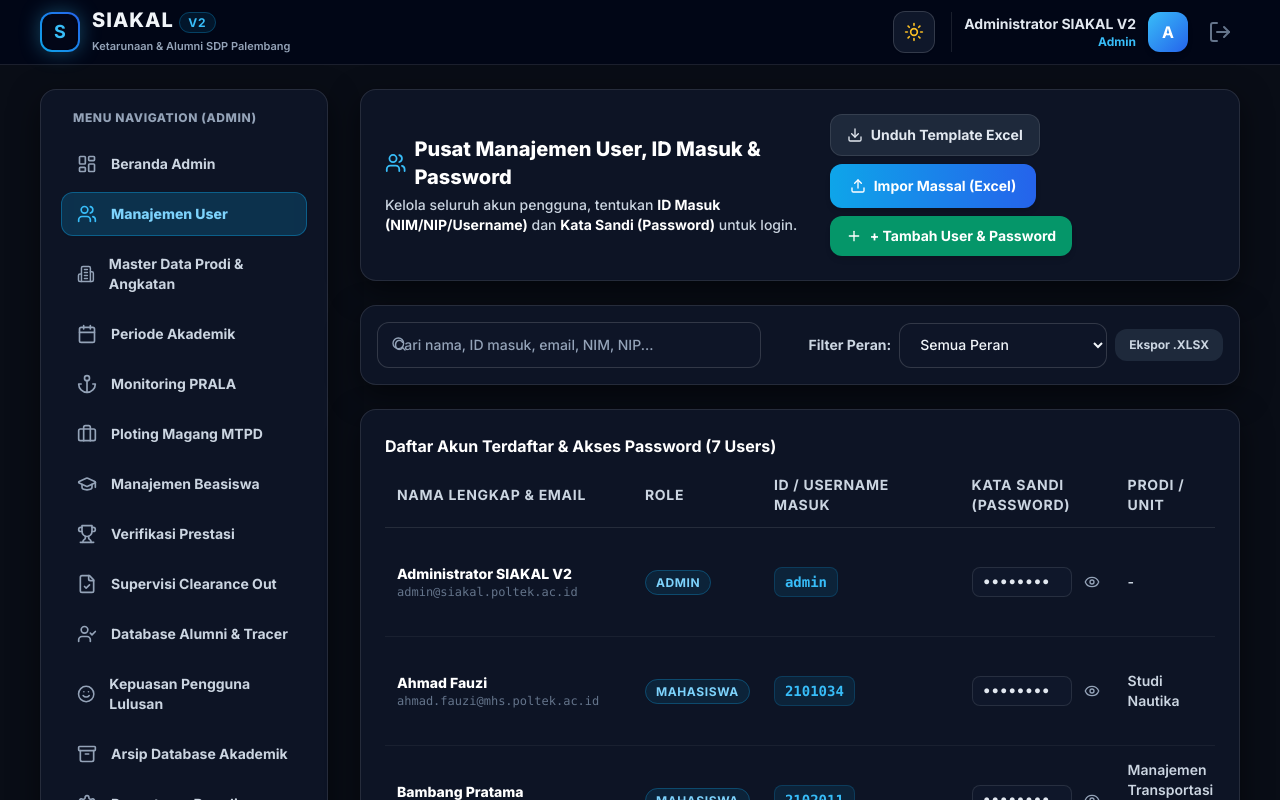
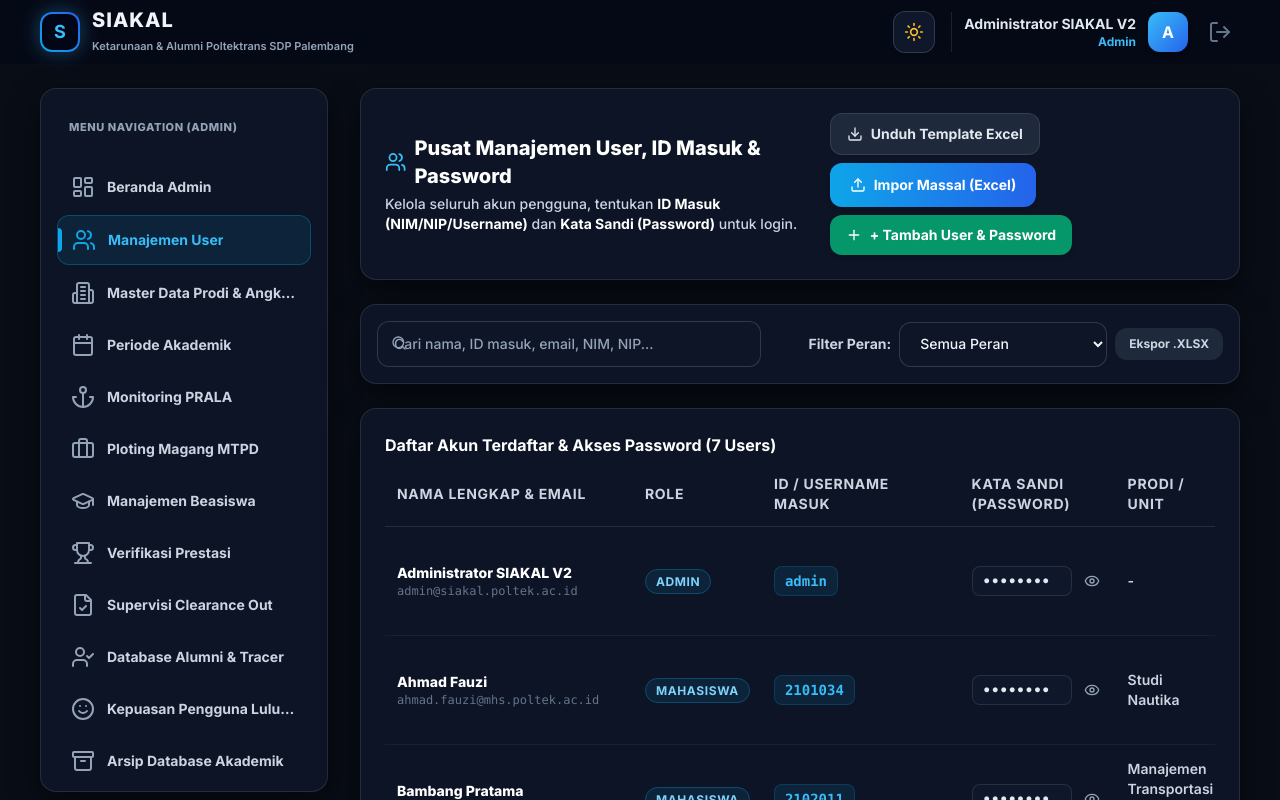
Before and after one commit to dadang56/siakal-v2, a Next.js app: page /dashboard/admin/manajemen-user in a window 1280 px wide. Shown: the top 800 px of the page. Built offline with nearby package versions, Linux system fonts and the light colour scheme.

Commit message:
feat: Automatic role detection on login, borderless navbar without theme toggle on landing page, updated Poltektrans SDP Palembang subtitle, and removed V2 suffix

```diff
--- a/components/Navbar.tsx
+++ b/components/Navbar.tsx
@@ -12,9 +12,10 @@ interface NavbarProps {
     email?: string;
   };
   onLogout?: () => void;
+  hideThemeToggle?: boolean;
 }
 
-export function Navbar({ currentUser, onLogout }: NavbarProps) {
+export function Navbar({ currentUser, onLogout, hideThemeToggle = false }: NavbarProps) {
   const { theme, setTheme } = useTheme();
   const [customLogo, setCustomLogo] = useState<string>('');
 
@@ -40,7 +41,7 @@ export function Navbar({ currentUser, onLogout }: NavbarProps) {
   const userRole = currentUser?.role || 'User';
 
   return (
-    <header className="sticky top-0 z-40 w-full backdrop-blur-xl bg-white/90 dark:bg-slate-950/90 border-b border-slate-200/90 dark:border-white/10 shadow-sm dark:shadow-none transition-colors duration-200">
+    <header className="sticky top-0 z-40 w-full backdrop-blur-xl bg-slate-950/40 border-none shadow-none transition-colors duration-200">
       <div className="max-w-[1920px] mx-auto px-4 sm:px-8 lg:px-10 h-16 flex items-center justify-between">
         {/* Brand Logo & Name */}
         <Link href="/" className="flex items-center gap-3 group">
@@ -55,15 +56,16 @@ export function Navbar({ currentUser, onLogout }: NavbarProps) {
           )}
           <div className="flex flex-col">
             <span className="font-extrabold text-lg sm:text-xl tracking-wider text-slate-900 dark:text-slate-100 group-hover:text-sky-600 dark:group-hover:text-sky-400 transition-colors">
-              SIAKAL <span className="text-sky-600 dark:text-sky-400 text-xs font-bold px-2 py-0.5 rounded-full bg-sky-500/10 border border-sky-500/30">V2</span>
+              SIAKAL
             </span>
-            <span className="text-[11px] text-slate-500 dark:text-slate-400 font-semibold">Ketarunaan & Alumni SDP Palembang</span>
+            <span className="text-[11px] text-slate-500 dark:text-slate-400 font-semibold">Ketarunaan & Alumni Poltektrans SDP Palembang</span>
           </div>
         </Link>
 
         {/* Right Section: Theme Switcher & User Profile */}
         <div className="flex items-center gap-4">
-          {/* Theme Switcher Toggle (Sun / Moon) */}
+          {/* Theme Switcher Toggle (Sun / Moon) - Hidden on Landing Page if hideThemeToggle is true */}
+          {!hideThemeToggle && (
             <button
               type="button"
               onClick={() => setTheme(isDark ? 'light' : 'dark')}
@@ -76,6 +78,7 @@ export function Navbar({ currentUser, onLogout }: NavbarProps) {
                 <Moon className="w-5 h-5 text-slate-700" />
               )}
             </button>
+          )}
 
           {/* User Info / Profile */}
           {currentUser && currentUser.name && (
--- a/components/Sidebar.tsx
+++ b/components/Sidebar.tsx
@@ -60,79 +60,86 @@ export function Sidebar({ role, prodi }: SidebarProps) {
           items.push({ label: 'Bimbingan & Unggah TRB PDF', href: '/dashboard/prala/bimbingan', icon: Anchor });
         }
         if (isMTPD || !prodi) {
-          items.push({ label: 'Magang & PKL MTPD (4 Bulan)', href: '/dashboard/magang', icon: Briefcase });
+          items.push({ label: 'Status Ploting Magang MTPD', href: '/dashboard/magang', icon: Briefcase });
         }
         items.push({ label: 'Pengajuan Beasiswa', href: '/dashboard/beasiswa', icon: GraduationCap });
-        items.push({ label: 'Prestasi Akademik & Non-Akademik', href: '/dashboard/prestasi', icon: Trophy });
-        items.push({ label: 'Clearance Out (FM.AT.01.017-01)', href: '/dashboard/clearance-out/pengajuan', icon: FileCheck });
+        items.push({ label: 'Input Prestasi Mahasiswa', href: '/dashboard/prestasi', icon: Trophy });
+        items.push({ label: 'Surat Bebas Administrasi', href: '/dashboard/clearance-out/pengajuan', icon: FileCheck });
+        items.push({ label: 'Tracer Study Alumni', href: '/dashboard/tracer-study', icon: UserCheck });
         return items;
 
       case 'dosen':
         return [
           { label: 'Beranda Dosen', href: '/dashboard', icon: LayoutDashboard },
-          { label: 'Bimbingan & Reviu TRB PRALA', href: '/dashboard/prala/bimbingan', icon: Anchor },
+          { label: 'Bimbingan TRB PRALA', href: '/dashboard/prala/bimbingan', icon: Anchor },
+          { label: 'Clearance Out Verification', href: '/dashboard/clearance-out/approval', icon: FileCheck },
         ];
 
       case 'pembimbing_lapangan':
         return [
           { label: 'Beranda Pembimbing', href: '/dashboard', icon: LayoutDashboard },
-          { label: 'Verifikasi Laporan Akhir Magang', href: '/dashboard/pembimbing-lapangan', icon: Briefcase },
+          { label: 'Monitoring Magang MTPD', href: '/dashboard/pembimbing-lapangan', icon: Briefcase },
         ];
 
       case 'alumni':
         return [
           { label: 'Beranda Alumni', href: '/dashboard', icon: LayoutDashboard },
-          { label: 'Form Tracer Study Alumni', href: '/dashboard/tracer-study', icon: GraduationCap },
+          { label: 'Pengisian Tracer Study', href: '/dashboard/tracer-study', icon: UserCheck },
+          { label: 'Surat Bebas Administrasi', href: '/dashboard/clearance-out/pengajuan', icon: FileCheck },
         ];
 
       case 'unit_approver':
         return [
-          { label: 'Beranda Permit', href: '/dashboard', icon: LayoutDashboard },
-          { label: 'Pengaturan Profil NIP & TTD PNG', href: '/dashboard/profil-unit', icon: Settings },
-          { label: 'Portal Verifikasi Permit CO', href: '/dashboard/clearance-out/approval', icon: FileCheck },
+          { label: 'Beranda Unit Verifikator', href: '/dashboard', icon: LayoutDashboard },
+          { label: 'Persetujuan Clearance Out', href: '/dashboard/clearance-out/approval', icon: FileCheck },
+          { label: 'Profil & Spesimen TTD', href: '/dashboard/profil-unit', icon: Settings },
         ];
 
       default:
-        return [{ label: 'Beranda Utama', href: '/dashboard', icon: LayoutDashboard }];
+        return [{ label: 'Beranda', href: '/dashboard', icon: LayoutDashboard }];
     }
   };
 
   const navItems = getNavItems();
 
   return (
-    <aside className="hidden md:flex flex-col w-72 glass-panel bg-white/90 dark:bg-slate-900/80 border border-slate-200/90 dark:border-white/10 p-5 shrink-0 min-h-[calc(100vh-5.5rem)] shadow-sm">
-      <div className="text-xs font-extrabold uppercase tracking-wider text-slate-500 dark:text-slate-400 px-3 mb-4">
-        MENU NAVIGATION ({role.replace('_', ' ')})
+    <aside className="w-72 hidden md:block shrink-0">
+      <div className="glass-panel p-4 sticky top-20 space-y-4 max-h-[calc(100vh-6rem)] overflow-y-auto">
+        <div className="px-3 py-2">
+          <span className="text-[11px] font-extrabold uppercase tracking-wider text-slate-500 dark:text-slate-400">
+            Menu Navigation ({role.replace('_', ' ')})
+          </span>
         </div>
-      <nav className="flex flex-col gap-1.5 flex-1 relative">
+
+        <nav className="space-y-1">
           {navItems.map((item) => {
+            const isActive = pathname === item.href;
             const Icon = item.icon;
-          const isActive = pathname === item.href || (item.href !== '/dashboard' && pathname.startsWith(item.href));
+
             return (
               <Link
                 key={item.href}
                 href={item.href}
-              className={`relative flex items-center gap-3.5 px-4 py-3 rounded-xl text-sm font-bold transition-colors duration-150 group ${
+                className={`flex items-center gap-3 px-3.5 py-3 rounded-xl text-sm font-bold transition-all relative ${
                   isActive
-                  ? 'text-sky-700 dark:text-sky-300 font-extrabold'
-                  : 'text-slate-700 dark:text-slate-300 hover:text-slate-900 dark:hover:text-white hover:bg-slate-100 dark:hover:bg-slate-800/60'
+                    ? 'text-sky-600 dark:text-sky-400 bg-sky-500/10 border border-sky-500/30 shadow-sm'
+                    : 'text-slate-700 dark:text-slate-300 hover:text-sky-600 dark:hover:text-white hover:bg-slate-100 dark:hover:bg-slate-800/60'
                 }`}
               >
-              {/* Active Pill Layout Animation */}
+                <Icon className={`w-4.5 h-4.5 shrink-0 ${isActive ? 'text-sky-500' : 'text-slate-400'}`} />
+                <span className="truncate">{item.label}</span>
                 {isActive && (
                   <motion.div
-                  layoutId="sidebarActivePill"
-                  className="absolute inset-0 bg-sky-500/15 dark:bg-sky-500/20 border border-sky-500/40 rounded-xl shadow-sm"
-                  transition={{ type: 'spring', stiffness: 400, damping: 35 }}
+                    layoutId="activeIndicator"
+                    className="absolute left-0 w-1 h-6 bg-sky-500 rounded-r-full"
+                    transition={{ type: 'spring', stiffness: 300, damping: 30 }}
                   />
                 )}
-
-              <Icon className={`w-5 h-5 z-10 ${isActive ? 'text-sky-600 dark:text-sky-400' : 'text-slate-500 dark:text-slate-400 group-hover:text-slate-900 dark:group-hover:text-slate-200'}`} />
-              <span className="z-10">{item.label}</span>
               </Link>
             );
           })}
         </nav>
+      </div>
     </aside>
   );
 }
```
Also changed, not shown: app/page.tsx (+70 -54 lines). Lines whose indentation alone changed are shown as unchanged.
